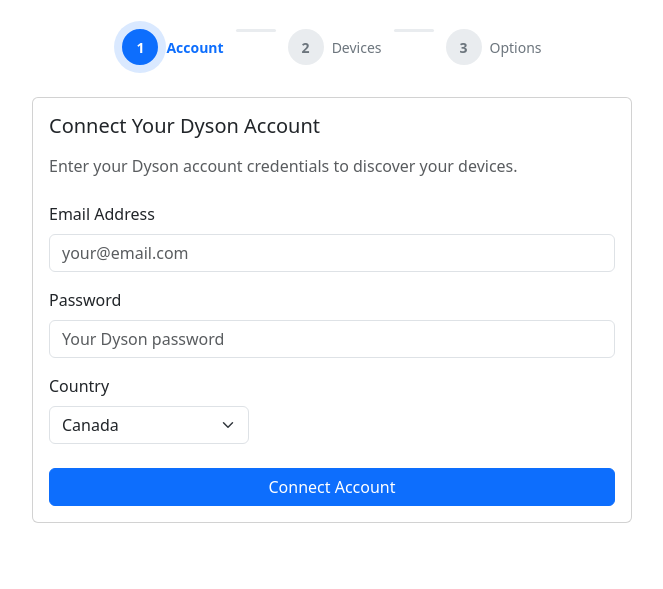
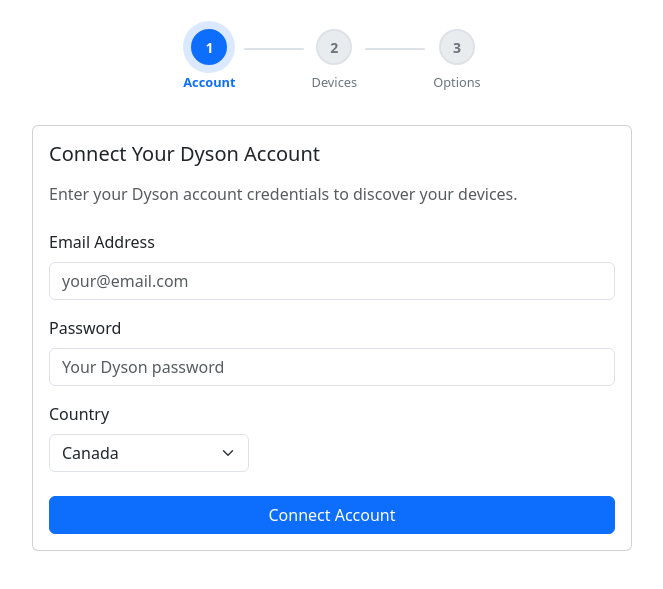
Before and after one commit to mp-consulting/homebridge-dyson-pure-cool, a website: page homebridge-ui/public/index.html in a window 1280 px wide. Shown: the part 141-730 px from the top of the page, without its empty margins (308-971 px from the left). Drawn offline with nearby package versions, Linux system fonts and the light colour scheme.

Commit message:
style(ui): Improve step progress indicator layout
- Stack step number and label vertically for cleaner look
- Adjust connector line styling and spacing
- Add proper border to step circles

```diff
--- a/homebridge-ui/public/styles.css
+++ b/homebridge-ui/public/styles.css
@@ -26,13 +26,16 @@
 .step-progress {
   display: flex;
   justify-content: center;
+  align-items: center;
   margin-bottom: 2rem;
   padding: 0;
   list-style: none;
+  gap: 0;
 }
 
 .step-progress li {
   display: flex;
+  flex-direction: column;
   align-items: center;
   color: var(--bs-secondary);
   transition: all 0.3s ease;
@@ -44,20 +47,21 @@
   border-radius: 50%;
   background: var(--bs-secondary-bg);
   color: var(--bs-secondary);
-  border: 2px solid transparent;
+  border: 2px solid var(--bs-border-color);
   display: flex;
   align-items: center;
   justify-content: center;
   font-weight: 600;
   font-size: 0.875rem;
-  margin-right: 0.5rem;
+  margin-bottom: 0.5rem;
   transition: all 0.3s ease;
 }
 
 .step-progress li .step-label {
-  font-size: 0.875rem;
+  font-size: 0.8rem;
   font-weight: 500;
   transition: all 0.3s ease;
+  white-space: nowrap;
 }
 
 /* Active step - highlighted with ring and pulse */
@@ -92,15 +96,16 @@
 
 /* Connector lines */
 .step-progress .step-connector {
-  width: 40px;
-  height: 3px;
-  background: var(--bs-secondary-bg);
-  margin: 0 0.75rem;
+  width: 60px;
+  height: 2px;
+  background: var(--bs-border-color);
+  margin: 0 0.5rem;
+  margin-bottom: 1.5rem;
   border-radius: 2px;
   transition: all 0.3s ease;
+  flex-shrink: 0;
 }
 
-.step-progress li.completed + .step-connector,
 .step-progress .step-connector.completed {
   background: var(--bs-success);
 }
```
